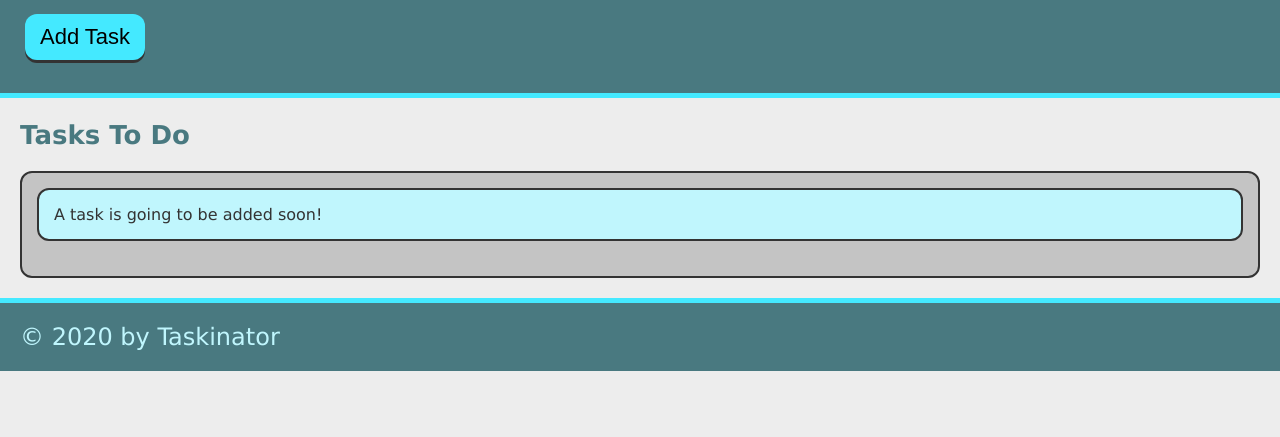
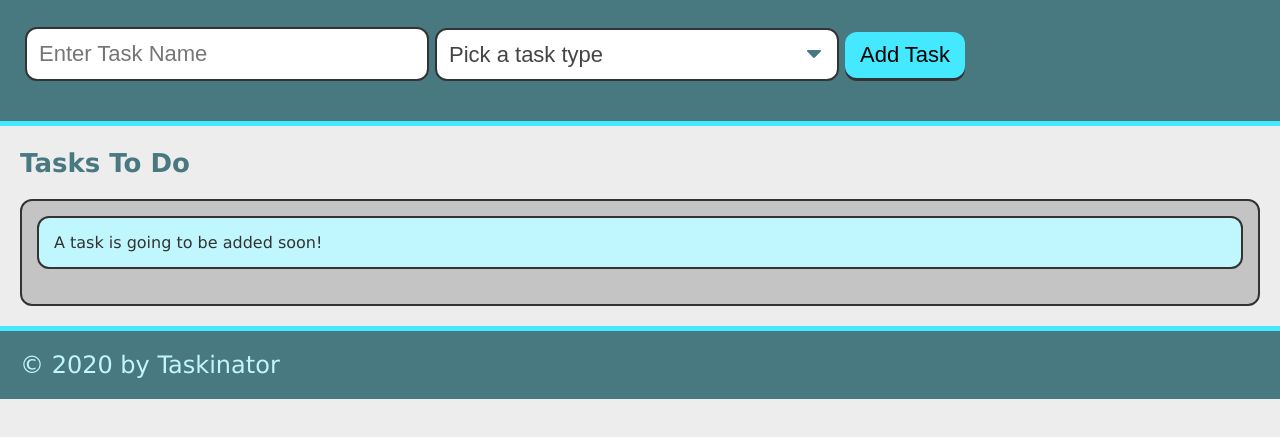
Before and after one commit to christopherConcannon/taskinator, a plain HTML site: page index.html in a window 1280 px wide. Shown: the part 115-552 px from the top of the page. Drawn offline with Linux system fonts and the light colour scheme.

Commit message:
added add task form to HTML

```diff
--- a/index.html
+++ b/index.html
@@ -10,7 +10,22 @@
   <header>
     <h1 class="page-title">Taskinator</h1>
     <p>Click the button below to add a new task!</p>
-    <button class="btn" id="save-task">Add Task</button>
+    <form id="task-form">
+      <div class="form-group">
+        <input type="text" name="task-name" class="text-input" placeholder="Enter Task Name">
+      </div>
+      <div class="form-group">
+        <select name="task-type" class="select-dropdown">
+          <option value="" disabled selected>Pick a task type</option>
+          <option value="Print">Print</option>
+          <option value="Web">Web</option>
+          <option value="Mobile">Mobile</option>
+        </select>
+      </div>
+      <div class="form-group">
+        <button class="btn" id="save-task" type="submit">Add Task</button>
+      </div>
+    </form>
   </header>
   <main>
     <section class="task-list-wrapper">
```
